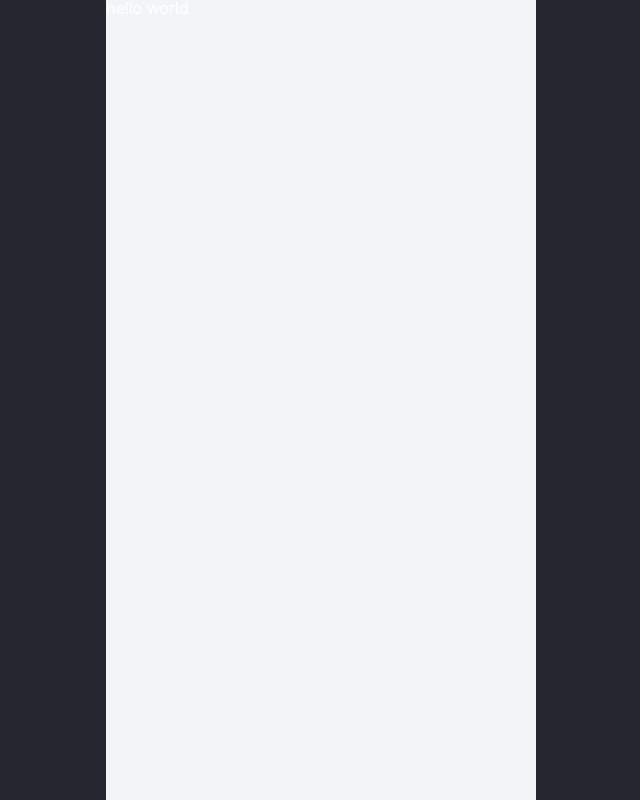
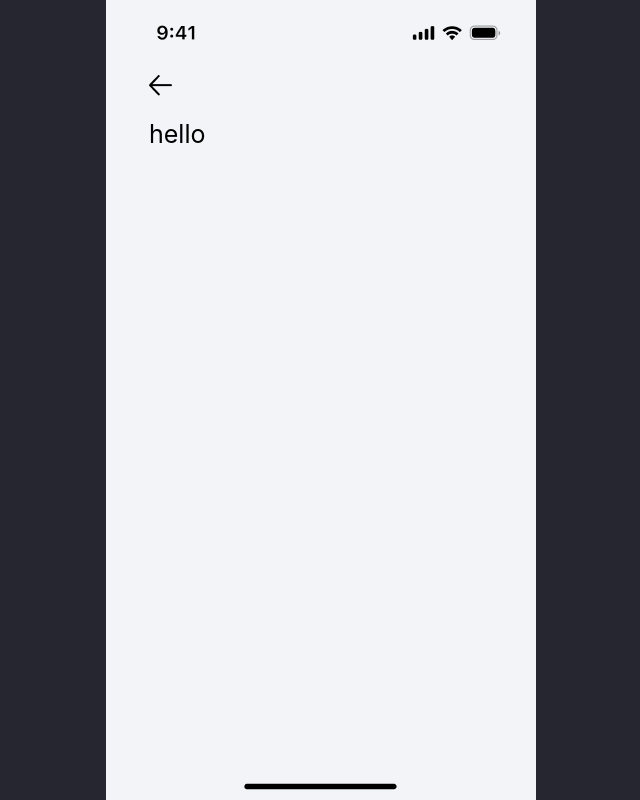
Before and after one commit to quant-prototype/quant_prototype, a React (Create React App) app: page / in a window 1280 px wide. Shown: the whole page, without its empty margins (319-959 px from the left). Built offline with nearby package versions, Linux system fonts and the light colour scheme; the HTML template or start-up script is replaced by a standard one.

Commit message:
hotcommit

```diff
--- a/src/pages/Home.jsx
+++ b/src/pages/Home.jsx
@@ -1,9 +1,10 @@
-
+import AddWithRadar from "./SinglePay/AddWithRadar/AddWithRadar";
 
 export default function Home() {
   return (
     <div>
-      hello world
+      {/* hello world */}
+      <AddWithRadar />
     </div>
   )
 }
--- /dev/null
+++ b/src/pages/SinglePay/AddWithRadar/AddWithRadar.jsx
@@ -0,0 +1,11 @@
+import styled from "styled-components"
+import Layout from "../../../shared/Layout"
+import Main from './Main'
+
+function AddWithRadar(){
+    return (
+        <Layout content={(<Main />)} />
+    )
+}
+
+export default AddWithRadar;
--- /dev/null
+++ b/src/pages/SinglePay/AddWithRadar/Main.jsx
@@ -0,0 +1,29 @@
+import BackwardBtn from '../../../assets/backWardBtn.png'
+import styled from 'styled-components'
+
+const TopLayout = styled.div`
+width: 100%;
+margin-top: 11.82px;
+margin-left: 43px;
+`
+
+const Title = styled.div`
+margin-top: 24.63px;
+font-size: 25px;
+font-weight: semibold;
+color: black
+`
+
+function Main(){
+    return(
+        <>
+        <TopLayout>
+            <img src={BackwardBtn} />
+            <Title>hello</Title>
+        </TopLayout>
+
+        </>
+    )
+}
+
+export default Main;
```
Also changed, not shown: src/pages/SinglePay/AddWithRadar.jsx (deleted).
